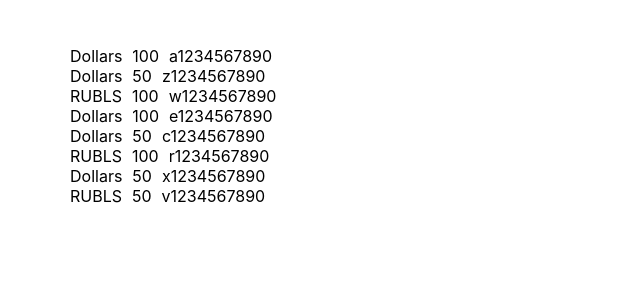
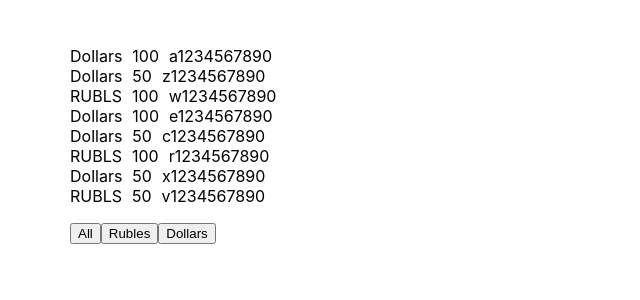
Before and after one commit to Andrey-Fedosov/ToDoListItKam, a React (Create React App) app: page / in a window 1280 px wide. Shown: the top 300 px of the page, without its empty margins (0-640 px from the left). Built offline with nearby package versions, Linux system fonts and the light colour scheme.

Commit message:
done task  with teacher

```diff
--- a/src/MoneyChange.tsx
+++ b/src/MoneyChange.tsx
@@ -1,36 +1,9 @@
 import React, { useState } from 'react';
 import './App.css';
-// import { Button } from './Button';
 
-// const moneyArray = [
-//   { banknots: 'Dollars', value: 100, number: ' a1234567890' },
-//   { banknots: 'Dollars', value: 50, number: ' z1234567890' },
-//   { banknots: 'RUBLS', value: 100, number: ' w1234567890' },
-//   { banknots: 'Dollars', value: 100, number: ' e1234567890' },
-//   { banknots: 'Dollars', value: 50, number: ' c1234567890' },
-//   { banknots: 'RUBLS', value: 100, number: ' r1234567890' },
-//   { banknots: 'Dollars', value: 50, number: ' x1234567890' },
-//   { banknots: 'RUBLS', value: 50, number: ' v1234567890' },
-// ];
-
-/* console.log(
-    moneyArray.filter((m) => {
-      return m.banknots === 'RUBLS';
-    })
-    );
-    console.log(
-      moneyArray.filter((m) => {
-        return m.banknots === 'Dollars';
-      })
-      );
-      console.log(
-        moneyArray.filter((m) => {
-          return m.banknots;
-        })
-        ); */
+type FilterType = 'all' | 'rubles' | 'dollars';
 
 export const MoneyChange = () => {
-  // let filteredArray: any = [];
   const [money, setMoney] = useState([
     { banknots: 'Dollars', value: 100, number: ' a1234567890' },
     { banknots: 'Dollars', value: 50, number: ' z1234567890' },
@@ -41,11 +14,30 @@
     { banknots: 'Dollars', value: 50, number: ' x1234567890' },
     { banknots: 'RUBLS', value: 50, number: ' v1234567890' },
   ]);
+
+  let [filter, setFilter] = useState<FilterType>('all');
+
+  let currentMoney = money;
+  if (filter === 'rubles') {
+    currentMoney = money.filter(
+      (filteredMoney) => filteredMoney.banknots === 'RUBLS'
+    );
+  } else if (filter === 'dollars') {
+    currentMoney = money.filter(
+      (filteredMoney) => filteredMoney.banknots === 'Dollars'
+    );
+  }
+
+  const onClickHandler = (btnName: FilterType) => {
+    setFilter(btnName);
+  };
+
   return (
+    <div>
       <ul>
-      {money.map((objectFromMoneyArr) => {
+        {currentMoney.map((objectFromMoneyArr, index) => {
           return (
-          <li>
+            <li key={index}>
               <span>{objectFromMoneyArr.banknots}</span>
               <span>{objectFromMoneyArr.value}</span>
               <span>{objectFromMoneyArr.number}</span>
@@ -53,5 +45,11 @@
           );
         })}
       </ul>
+      <div style={{ marginLeft: '40px' }}>
+        <button onClick={() => onClickHandler('all')}>All</button>
+        <button onClick={() => onClickHandler('rubles')}>Rubles</button>
+        <button onClick={() => onClickHandler('dollars')}>Dollars</button>
+      </div>
+    </div>
   );
 };
```
Lines whose indentation alone changed are shown as unchanged.
